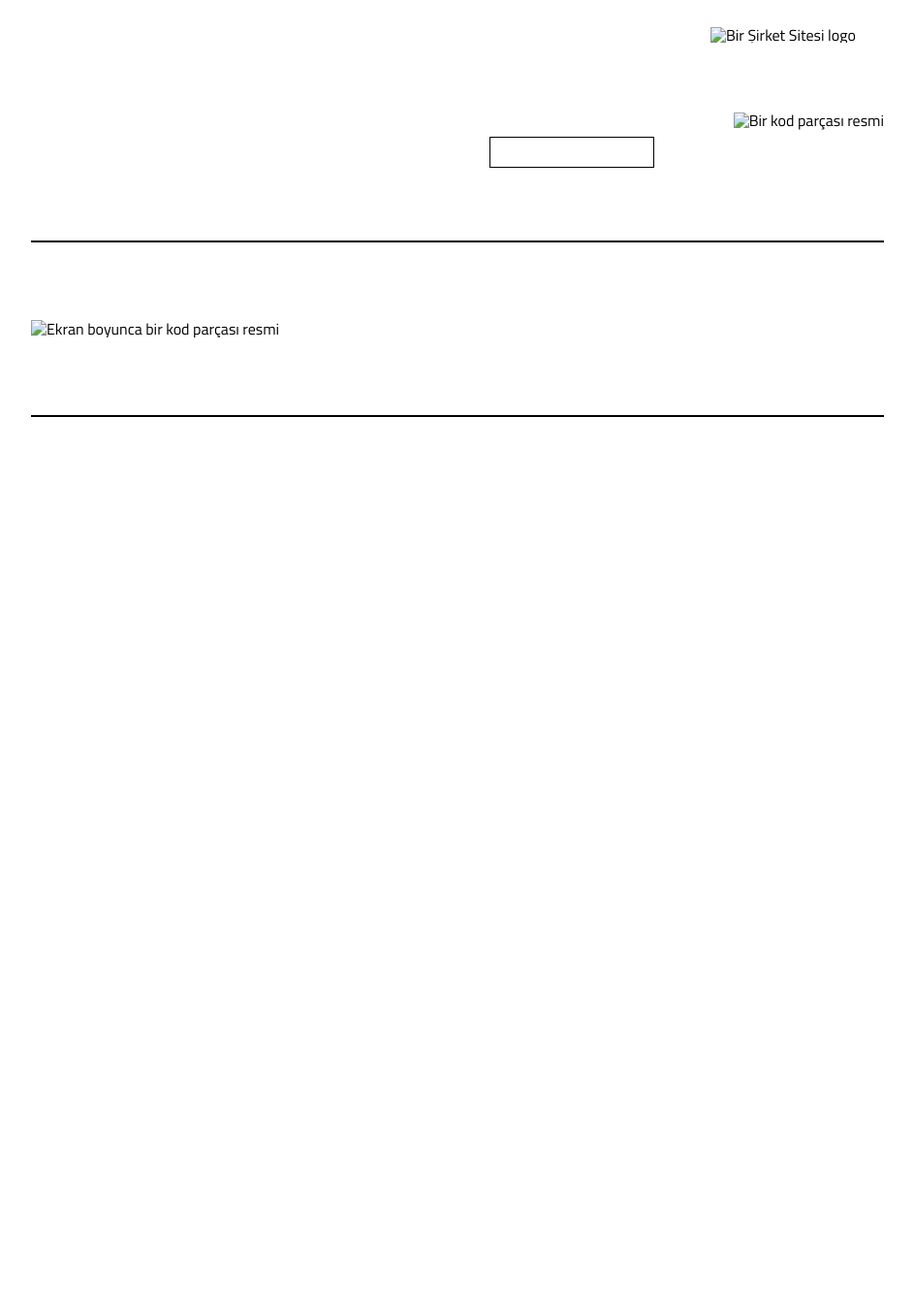
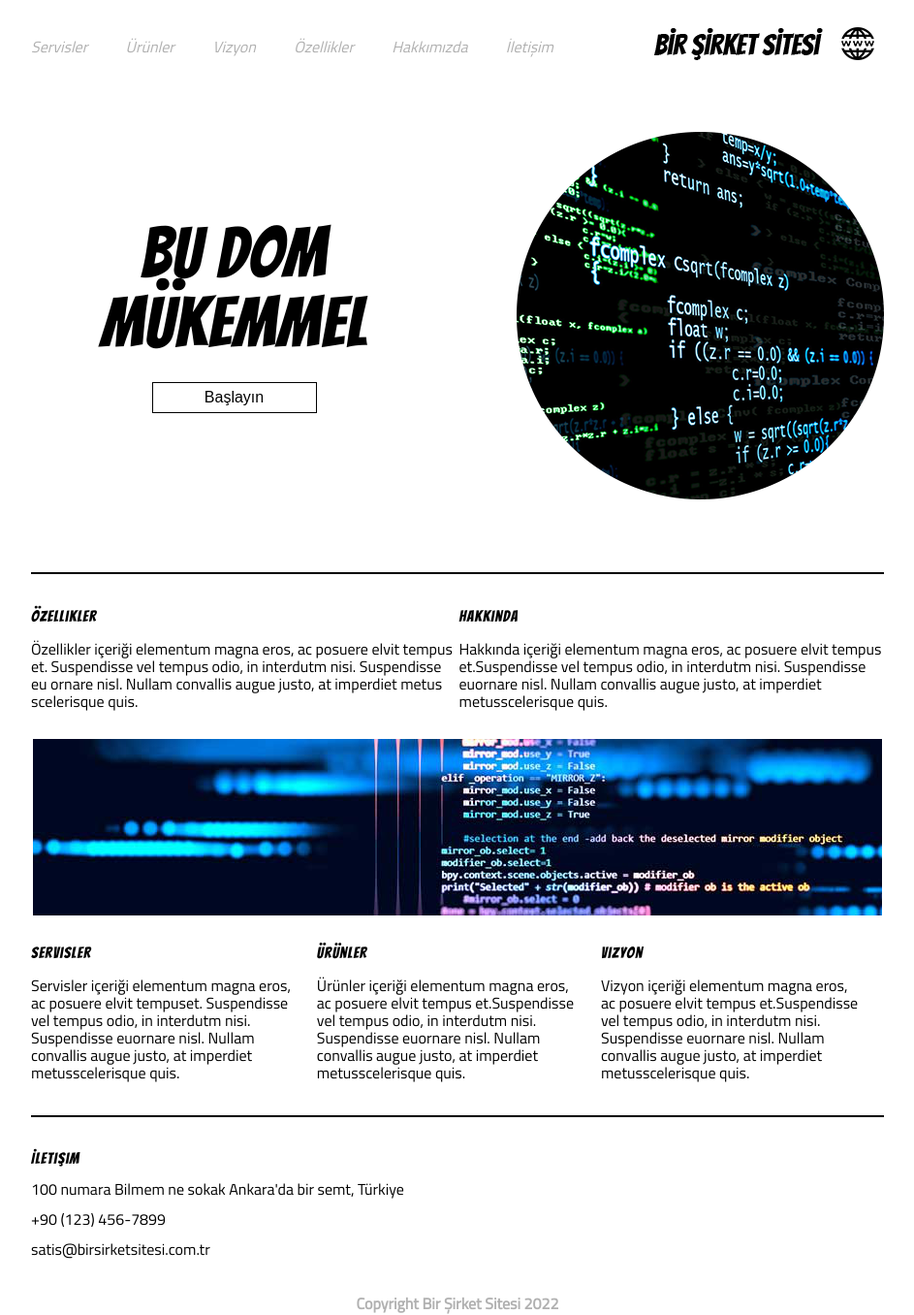
Before and after one commit to Workintech/FSWeb-S5G1-DOM-1, a website built with webpack: page src/index.html in a window 1280 px wide. Shown: the whole page at 97% size, without its empty margins (168-1111 px from the left). Before the commit the page ends 800 px from the top, so only its background shows below. Built offline with nearby package versions, Linux system fonts and the light colour scheme; files whose address does not match are found by name.

Commit message:
CeylinYasar-S5G1

```diff
--- a/src/index.html
+++ b/src/index.html
@@ -1,13 +1,16 @@
-<!doctype html>
+<!DOCTYPE html>
 
 <html lang="en">
-
   <head>
-  <meta charset="utf-8">
-  <meta name="viewport" content="width=device-width, initial-scale=1.0">
+    <meta charset="utf-8" />
+    <meta name="viewport" content="width=device-width, initial-scale=1.0" />
     <title>Bir Şirket Sitesi!</title>
-  <link href="https://fonts.googleapis.com/css?family=Bangers|Titillium+Web" rel="stylesheet">
-  <link rel="stylesheet" href="styles.css">
+    <link
+      href="https://fonts.googleapis.com/css?family=Bangers|Titillium+Web"
+      rel="stylesheet"
+    />
+    <link rel="stylesheet" href="styles.css" />
+    <link rel="stylesheet" href="index.js" />
   </head>
 
   <body>
@@ -21,14 +24,14 @@
           <a href="#"></a>
           <a href="#"></a>
         </nav>
-      <img id="logo-img" class="logo" alt="Bir Şirket Sitesi logo">
+        <img id="logo-img" class="logo" alt="Bir Şirket Sitesi logo" />
       </header>
       <section class="cta">
         <div class="cta-text">
           <h1></h1>
           <button></button>
         </div>
-      <img id="cta-img" alt="Bir kod parçası resmi">
+        <img id="cta-img" alt="Bir kod parçası resmi" />
       </section>
       <section class="main-content">
         <div class="top-content">
@@ -41,7 +44,11 @@
             <p></p>
           </div>
         </div>
-      <img class="middle-img" id="middle-img" alt="Ekran boyunca bir kod parçası resmi">
+        <img
+          class="middle-img"
+          id="middle-img"
+          alt="Ekran boyunca bir kod parçası resmi"
+        />
         <div class="bottom-content">
           <div class="text-content">
             <h4></h4>
@@ -68,5 +75,4 @@
       </footer>
     </div>
   </body>
-
 </html>
--- a/src/index.js
+++ b/src/index.js
@@ -1,5 +1,6 @@
-const siteContent = { // BU NESNEYİ DEĞİŞTİRMEYİN
-  "nav": {
+const siteContent = {
+  // BU NESNEYİ DEĞİŞTİRMEYİN
+  nav: {
     "nav-item-1": "Servisler",
     "nav-item-2": "Ürünler",
     "nav-item-3": "Vizyon",
@@ -7,39 +8,103 @@ const siteContent = { // BU NESNEYİ DEĞİŞTİRMEYİN
     "nav-item-5": "Hakkımızda",
     "nav-item-6": "İletişim",
   },
-  "cta": {
-    "h1": "Bu DOM Mükemmel",
-    "button": "Başlayın",
+  cta: {
+    h1: "Bu DOM Mükemmel",
+    button: "Başlayın",
   },
   "ana-içerik": {
     "özellikler-h4": "Özellikler",
-    "özellikler-içerik": "Özellikler içeriği elementum magna eros, ac posuere elvit tempus et. Suspendisse vel tempus odio, in interdutm nisi. Suspendisse eu ornare nisl. Nullam convallis augue justo, at imperdiet metus scelerisque quis.",
+    "özellikler-içerik":
+      "Özellikler içeriği elementum magna eros, ac posuere elvit tempus et. Suspendisse vel tempus odio, in interdutm nisi. Suspendisse eu ornare nisl. Nullam convallis augue justo, at imperdiet metus scelerisque quis.",
     "hakkımızda-h4": "Hakkında",
-    "hakkımızda-içerik": "Hakkında içeriği elementum magna eros, ac posuere elvit tempus et. Suspendisse vel tempus odio, in interdutm nisi. Suspendisse eu ornare nisl. Nullam convallis augue justo, at imperdiet metus scelerisque quis.",
+    "hakkımızda-içerik":
+      "Hakkında içeriği elementum magna eros, ac posuere elvit tempus et. Suspendisse vel tempus odio, in interdutm nisi. Suspendisse eu ornare nisl. Nullam convallis augue justo, at imperdiet metus scelerisque quis.",
     "servisler-h4": "Servisler",
-    "servisler-içeriği": "Servisler içeriği elementum magna eros, ac posuere elvit tempus et. Suspendisse vel tempus odio, in interdutm nisi. Suspendisse eu ornare nisl. Nullam convallis augue justo, at imperdiet metus scelerisque quis.",
+    "servisler-içeriği":
+      "Servisler içeriği elementum magna eros, ac posuere elvit tempus et. Suspendisse vel tempus odio, in interdutm nisi. Suspendisse eu ornare nisl. Nullam convallis augue justo, at imperdiet metus scelerisque quis.",
     "ürünler-h4": "Ürünler",
-    "ürünler-içeriği": "Ürünler içeriği elementum magna eros, ac posuere elvit tempus et. Suspendisse vel tempus odio, in interdutm nisi. Suspendisse eu ornare nisl. Nullam convallis augue justo, at imperdiet metus scelerisque quis.",
+    "ürünler-içeriği":
+      "Ürünler içeriği elementum magna eros, ac posuere elvit tempus et. Suspendisse vel tempus odio, in interdutm nisi. Suspendisse eu ornare nisl. Nullam convallis augue justo, at imperdiet metus scelerisque quis.",
     "vizyon-h4": "Vizyon",
-    "vizyon-içeriği": "Vizyon içeriği elementum magna eros, ac posuere elvit tempus et. Suspendisse vel tempus odio, in interdutm nisi. Suspendisse eu ornare nisl. Nullam convallis augue justo, at imperdiet metus scelerisque quis.",
+    "vizyon-içeriği":
+      "Vizyon içeriği elementum magna eros, ac posuere elvit tempus et. Suspendisse vel tempus odio, in interdutm nisi. Suspendisse eu ornare nisl. Nullam convallis augue justo, at imperdiet metus scelerisque quis.",
   },
-  "iletisim": {
+  iletisim: {
     "iletişim-h4": "İletişim",
-    "adres": "100 numara Bilmem ne sokak Ankara'da bir semt, Türkiye",
-    "telefon": "+90 (123) 456-7899",
-    "email": "satis@birsirketsitesi.com.tr",
+    adres: "100 numara Bilmem ne sokak Ankara'da bir semt, Türkiye",
+    telefon: "+90 (123) 456-7899",
+    email: "satis@birsirketsitesi.com.tr",
   },
-  "footer": {
-    "copyright": "Copyright Bir Şirket Sitesi 2022",
+  footer: {
+    copyright: "Copyright Bir Şirket Sitesi 2022",
   },
-  "images": {
+  images: {
     "logo-img": "http://localhost:9000/img/logo.png",
     "cta-img": "http://localhost:9000/img/cta.png",
     "accent-img": "http://localhost:9000/img/accent.png",
   },
 };
 
-console.log('Proje açıldı!')
-
+console.log("Proje açıldı!");
 
 /* Kodlar Buradan aşağıya */
+
+document.getElementsByTagName("a")[0].classList.add("italic");
+document.getElementsByTagName("a")[1].classList.add("italic");
+document.getElementsByTagName("a")[2].classList.add("italic");
+document.getElementsByTagName("a")[3].classList.add("italic");
+document.getElementsByTagName("a")[4].classList.add("italic");
+document.getElementsByTagName("a")[5].classList.add("italic");
+
+document.getElementsByTagName("a")[0].textContent = "Servisler";
+document.getElementsByTagName("a")[1].textContent = "Ürünler";
+document.getElementsByTagName("a")[2].textContent = "Vizyon";
+document.getElementsByTagName("a")[3].textContent = "Özellikler";
+document.getElementsByTagName("a")[4].textContent = "Hakkımızda";
+document.getElementsByTagName("a")[5].textContent = "İletişim";
+
+document
+  .querySelector("#logo-img")
+  .setAttribute("src", "http://localhost:9000/img/logo.png");
+
+document.querySelector("h1").textContent = "Bu DOM Mükemmel";
+document.querySelector("button").textContent = "Başlayın";
+
+document
+  .querySelector("#cta-img")
+  .setAttribute("src", "http://localhost:9000/img/cta.png");
+
+document.getElementsByTagName("h4")[0].textContent = "Özellikler";
+document.getElementsByTagName("p")[0].textContent =
+  "Özellikler içeriği elementum magna eros, ac posuere elvit tempus et. Suspendisse vel tempus odio, in interdutm nisi. Suspendisse eu ornare nisl. Nullam convallis augue justo, at imperdiet metus scelerisque quis.";
+
+document.getElementsByTagName("h4")[1].textContent = "Hakkında";
+document.getElementsByTagName("p")[1].textContent =
+  "Hakkında içeriği elementum magna eros, ac posuere elvit tempus et.Suspendisse vel tempus odio, in interdutm nisi. Suspendisse euornare nisl. Nullam convallis augue justo, at imperdiet metusscelerisque quis.";
+
+document
+  .querySelector("#middle-img")
+  .setAttribute("src", "http://localhost:9000/img/accent.png");
+
+document.getElementsByTagName("h4")[2].textContent = "Servisler";
+document.getElementsByTagName("p")[2].textContent =
+  "Servisler içeriği elementum magna eros, ac posuere elvit tempuset. Suspendisse vel tempus odio, in interdutm nisi. Suspendisse euornare nisl. Nullam convallis augue justo, at imperdiet metusscelerisque quis.";
+
+document.getElementsByTagName("h4")[3].textContent = "Ürünler";
+document.getElementsByTagName("p")[3].textContent =
+  "Ürünler içeriği elementum magna eros, ac posuere elvit tempus et.Suspendisse vel tempus odio, in interdutm nisi. Suspendisse euornare nisl. Nullam convallis augue justo, at imperdiet metusscelerisque quis.";
+
+document.getElementsByTagName("h4")[4].textContent = "Vizyon";
+document.getElementsByTagName("p")[4].textContent =
+  "Vizyon içeriği elementum magna eros, ac posuere elvit tempus et.Suspendisse vel tempus odio, in interdutm nisi. Suspendisse euornare nisl. Nullam convallis augue justo, at imperdiet metusscelerisque quis.";
+
+document.getElementsByTagName("h4")[5].textContent = "İletişim";
+document.getElementsByTagName("p")[5].textContent =
+  "100 numara Bilmem ne sokak Ankara'da bir semt, Türkiye";
+document.getElementsByTagName("p")[6].textContent = "+90 (123) 456-7899";
+document.getElementsByTagName("p")[7].textContent =
+  "satis@birsirketsitesi.com.tr";
+
+document.getElementsByTagName("a")[6].classList.add("bold");
+document.querySelector(".bold").textContent =
+  "Copyright Bir Şirket Sitesi 2022";
```
Also changed, not shown: src/orijinal.html (+55 -26 lines), README.md, 1 other file. Lines whose indentation alone changed are shown as unchanged.
